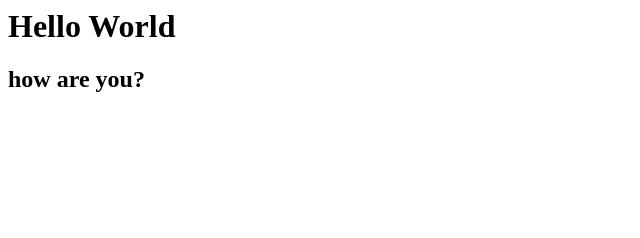
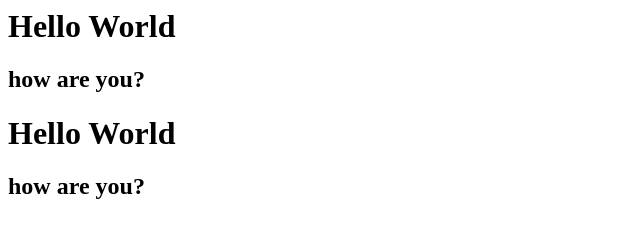
Before and after one commit to Bontly/Level_11, a plain HTML site: page index.html in a window 1280 px wide. Shown: the whole page, without its empty margins (0-640 px from the left). Drawn offline with Linux system fonts and the light colour scheme.

Commit message:
second commit

```diff
--- a/index.html
+++ b/index.html
@@ -1,2 +1,5 @@
 <h1>Hello World</h1>
 <h2>how are you?</h2>
+
+<h1>Hello World</h1>
+<h2>how are you?</h2>
```
